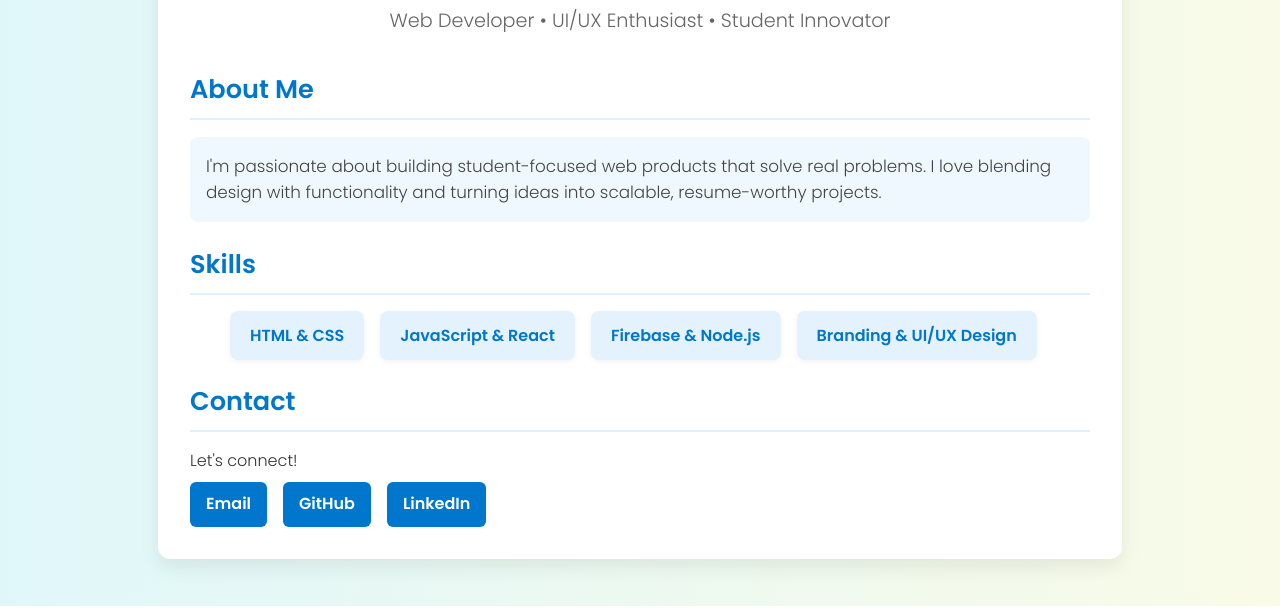
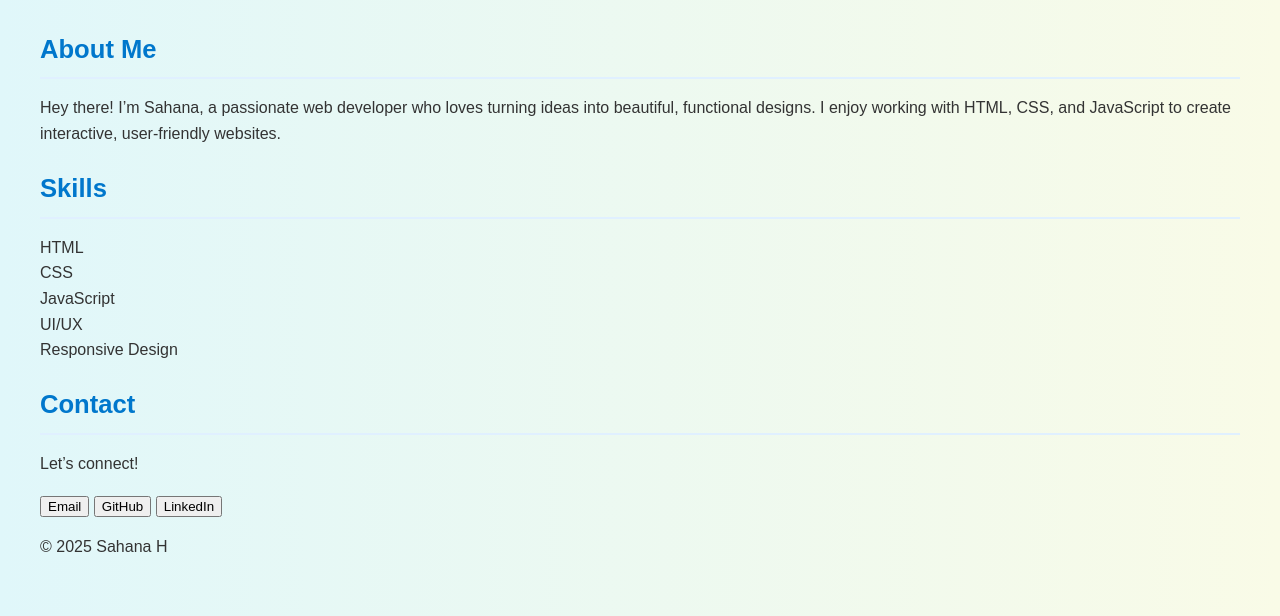
Before and after one commit to jainsahana64-tech/My-Portfolio, a plain HTML site: page index.html in a window 1280 px wide. Shown: the part 194-810 px from the top of the page. Drawn offline with Linux system fonts and the light colour scheme.

Commit message:
Revise portfolio HTML structure and content

```diff
--- a/index.html
+++ b/index.html
@@ -1,46 +1,52 @@
 <!DOCTYPE html>
 <html lang="en">
 <head>
-  <meta charset="UTF-8" />
-  <meta name="viewport" content="width=device-width, initial-scale=1.0" />
-  <title>My Portfolio</title>
-  <link href="https://fonts.googleapis.com/css2?family=Poppins:wght@300;600&display=swap" rel="stylesheet" />
-  <link rel="stylesheet" href="style.css" />
+    <meta charset="UTF-8">
+    <meta name="viewport" content="width=device-width, initial-scale=1.0">
+    <title>Sahana H | Portfolio</title>
+    <link rel="stylesheet" href="style.css">
 </head>
 <body>
-  <div class="container">
     <header>
         <h1>Sahana H</h1>
-      <p class="tagline">Web Developer • UI/UX Enthusiast • Student Innovator</p>
+        <p>Web Developer • UI/UX Enthusiast • Student Innovator</p>
     </header>
 
-    <section class="about">
+    <section id="about">
         <h2>About Me</h2>
         <p>
-        I'm passionate about building student-focused web products that solve real problems. I love blending design with functionality and turning ideas into scalable, resume-worthy projects.
+            Hey there! I’m Sahana, a passionate web developer who loves turning ideas
+            into beautiful, functional designs. I enjoy working with HTML, CSS, and JavaScript
+            to create interactive, user-friendly websites.
+
         </p>
     </section>
 
-    <section class="skills">
+    <section id="skills">
         <h2>Skills</h2>
-      <ul>
-        <li>HTML & CSS</li>
-        <li>JavaScript & React</li>
-        <li>Firebase & Node.js</li>
-        <li>Branding & UI/UX Design</li>
-
-      </ul>
+        <div class="skill-container">
+            <div class="skill">HTML</div>
+            <div class="skill">CSS</div>
+            <div class="skill">JavaScript</div>
+            <div class="skill">UI/UX</div>
+            <div class="skill">Responsive Design</div>
+        </div>
     </section>
 
-    <section class="contact">
+    <section id="contact">
         <h2>Contact</h2>
-      <p>Let's connect!</p>
-      <div class="links">
-        <a href="mailto:jainsahana64@gmail.com">Email</a>
-        <a href="https://github.com/jainsahana64-tech" target="_blank">GitHub</a>
-        <a href="https://www.linkedin.com/public-profile/settings?trk=d_flagship3_profile_self_view_public_profile" target="_blank">LinkedIn</a>
+        <p>Let’s connect!</p>
+        <div class="btn-container">
+            <button onclick="contact('email')">Email</button>
+            <button onclick="contact('github')">GitHub</button>
+            <button onclick="contact('linkedin')">LinkedIn</button>
         </div>
     </section>
-  </div>
+
+    <footer>
+        <p>© 2025 Sahana H </p>
+    </footer>
+
+    <script src="script.js"></script>
 </body>
 </html>
```
Lines whose indentation alone changed are shown as unchanged.
